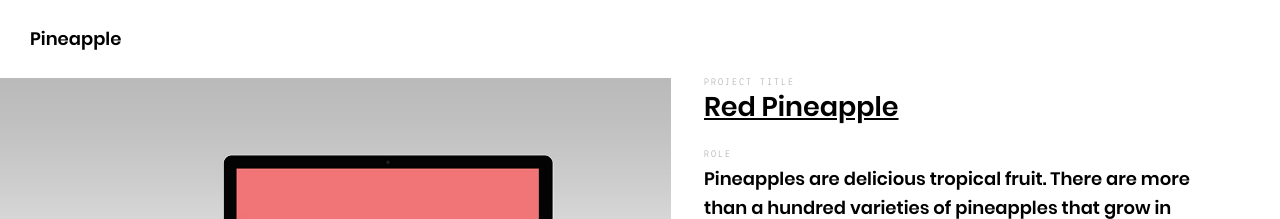
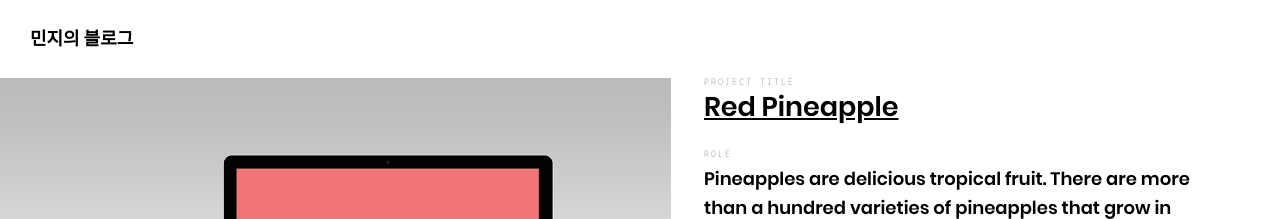
Before and after one commit to kimmin233/kimmin233.github.io, a Jekyll site: the page built from _posts/projects/2017-04-01-redpineapple.md, in a window 1280 px wide and 900 px high. Shown: the top 219 px of the window. Built offline with Jekyll 4.4.1, drawn with Linux system fonts in a browser that asks for light colours.

Commit message:
변경 ?

```diff
--- a/_config.yml
+++ b/_config.yml
@@ -1,5 +1,5 @@
 # User config
-author: "Pineapple"
+author: "민지의 블로그"
 tagline: "Pineapple Certfied Jekyll Theme"
 description: "In 1493, explorer Christopher Columbus found pineapples on Guadeloupe Island in the Caribbean. Pineapple on pizza soon followed..."
 keywords: "Pineapple, Pineapple Pizza, Pineapple House"
```
